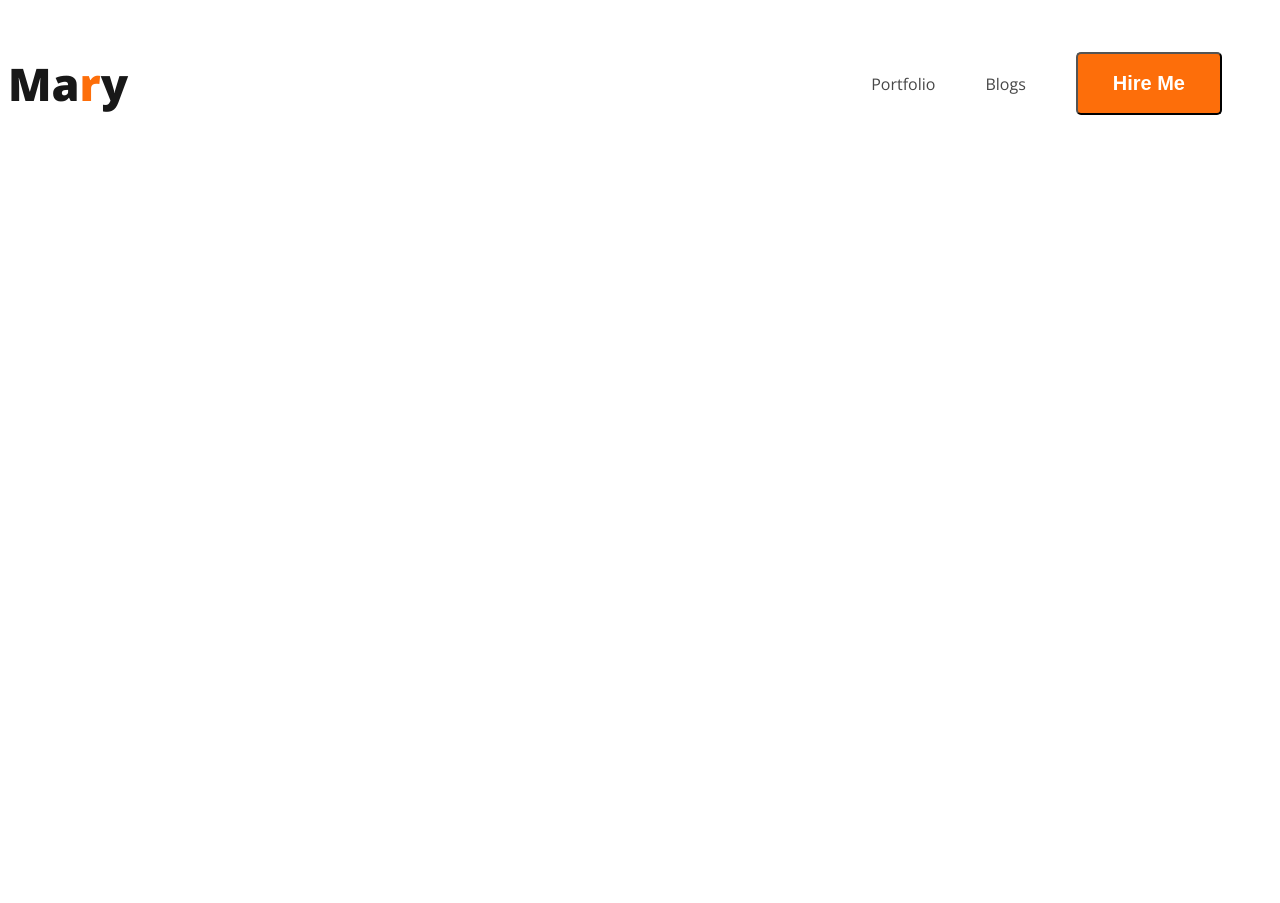
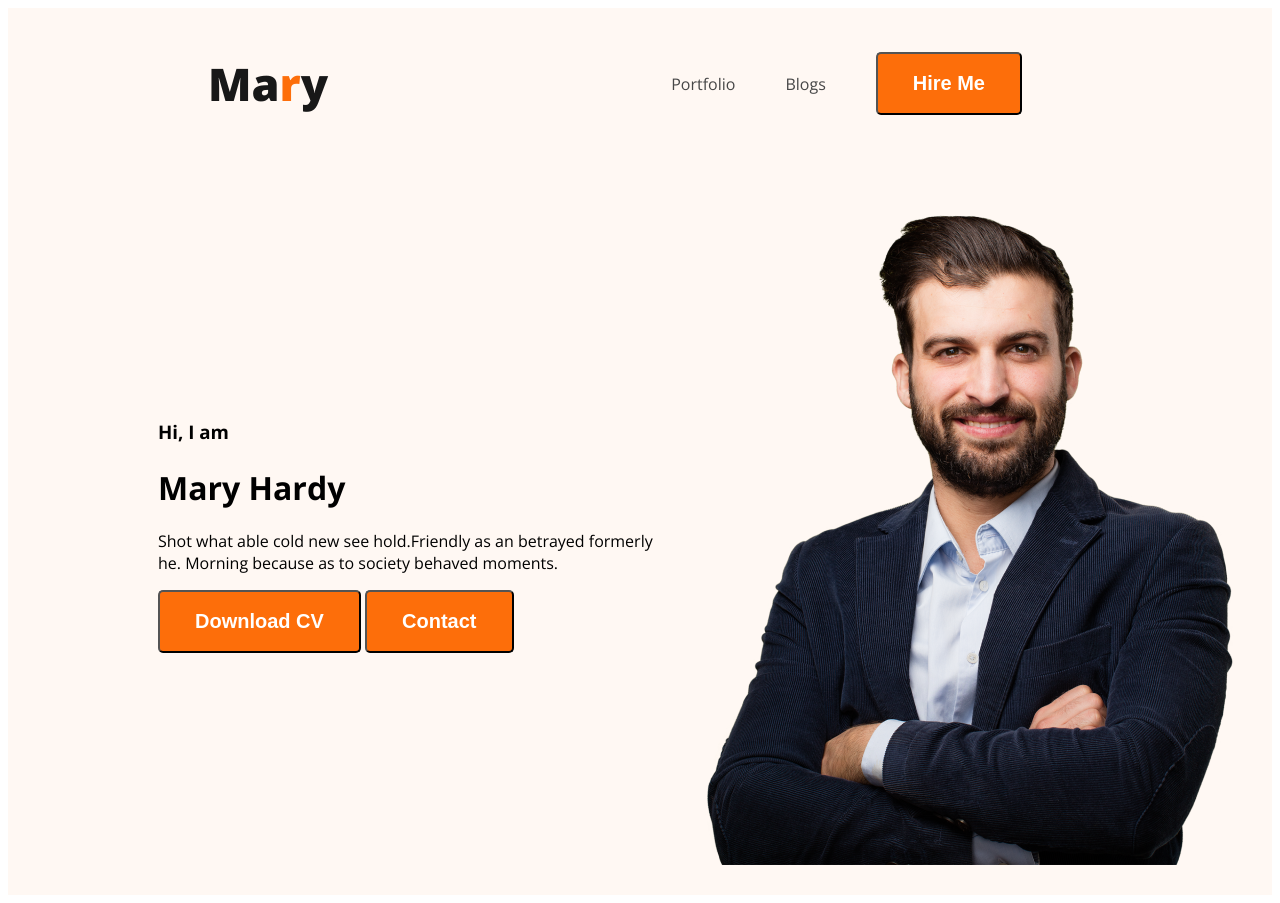
Before and after one commit to Mash425/web-dev-portfolio, a plain HTML site: page index.html in a window 1280 px wide. Before the commit the page ends 800 px from the top, so only its background shows below. Drawn offline with nearby package versions, Linux system fonts and the light colour scheme.

Commit message:
third commit

```diff
--- a/index.html
+++ b/index.html
@@ -11,7 +11,7 @@
     <link rel="stylesheet" href="style/portfolio.css">
 </head>
 <body>
-    <header>
+    <header class="header">
 
     <nav>
         <h3 class="navclass">Ma<span class="spanclass">r</span>y</h3>
@@ -21,6 +21,25 @@
         <li><button class="button-primary">Hire Me</button></li>
        </ul>
     </nav>
+    <div class="banner">
+        <div>
+            <h3 class="button-greeting">
+                Hi, I  am
+            </h3>
+            <h1 class="banner-name">
+                Mary Hardy
+            </h1>
+            <p>Shot what able cold new see hold.Friendly as an betrayed formerly he. Morning because as to society behaved moments.</p>
+            <button class="button-primary">
+                Download CV
+
+            </button>
+            <button class="button-primary">
+                Contact
+             </button>
+        </div>
+        <img class="img" src="New folder/images/hardy.png" alt="">
+    </div>
     </header>
     <main>
 
--- a/style/portfolio.css
+++ b/style/portfolio.css
@@ -7,6 +7,7 @@ nav {
     display: flex;
     justify-content: space-between;
     align-items: center;
+    margin: 0px 200px;
 }
 
 
@@ -46,3 +47,18 @@ nav li a {
     font-weight: 700;
     padding: 18px 35px;
 }
+
+.header {
+    background: #FFF8F3;
+}
+
+.banner {
+    display: flex;
+    padding: 30px 30px 30px 150px;
+    align-items: center;
+}
+
+.img {
+    width: 584px;
+
+}
```
Also changed, not shown: New folder/images/developer.png (added), New folder/images/hardy.png (added), New folder/images/header_bg.png (added), New folder/images/icons/facebook.png (added), New folder/images/icons/insta.png (added), New folder/images/icons/js.png (added), New folder/images/icons/mongo.png (added), New folder/images/icons/nodejs.png (added), New folder/images/icons/react.png (added), New folder/images/icons/twitter.png (added), 3 other files.
